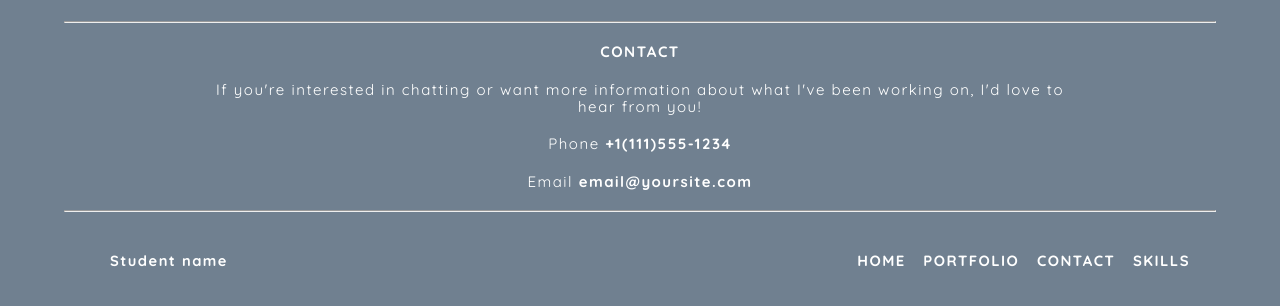
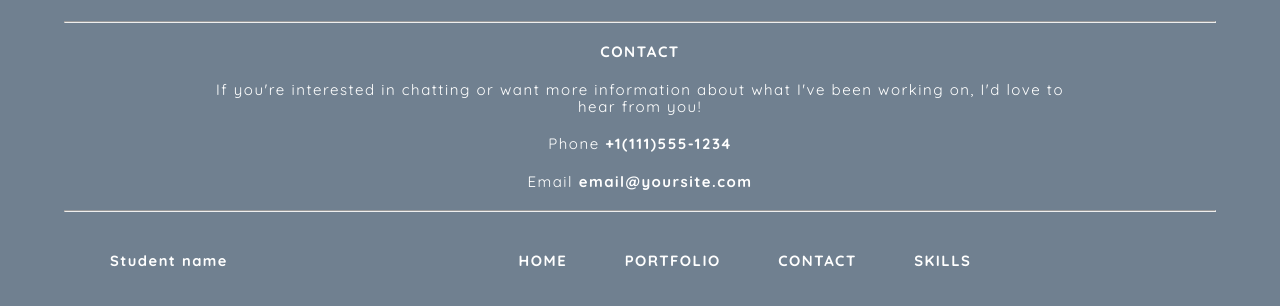
Before and after one commit to gerlinp/responsive-layout-, a plain HTML site: page index.html in a window 1280 px wide. Shown: the part 1793-2099 px from the top of the page. Drawn offline with Linux system fonts and the light colour scheme.

Commit message:
Correction
Corrected class assignment for footer-nav

```diff
--- a/index.html
+++ b/index.html
@@ -88,13 +88,13 @@
         <nav>
         <ul>
             <li id="footer-h3"><h3><a>Student name</a></h3></li>
-            <li class="footer-nav">
+            <li>
                 <ul>
                     <li id="backtotop"><h3><a href="#top">Back to Top</a></h3></li>
-                    <li><a class="wipe link" href="#top">HOME</a></li>
-                    <li><a class="wipe link" href="#portfolio">PORTFOLIO</a></li>
-                    <li><a class="wipe link" href="#contact">CONTACT</a></li>
-                    <li><a class="wipe link" href="#skills">SKILLS</a></li>
+                    <li><a class="wipe link footer-nav" href="#top">HOME</a></li>
+                    <li><a class="wipe link footer-nav" href="#portfolio">PORTFOLIO</a></li>
+                    <li><a class="wipe link footer-nav" href="#contact">CONTACT</a></li>
+                    <li><a class="wipe link footer-nav" href="#skills">SKILLS</a></li>
                 </ul>
             </li>
         </ul>
```
